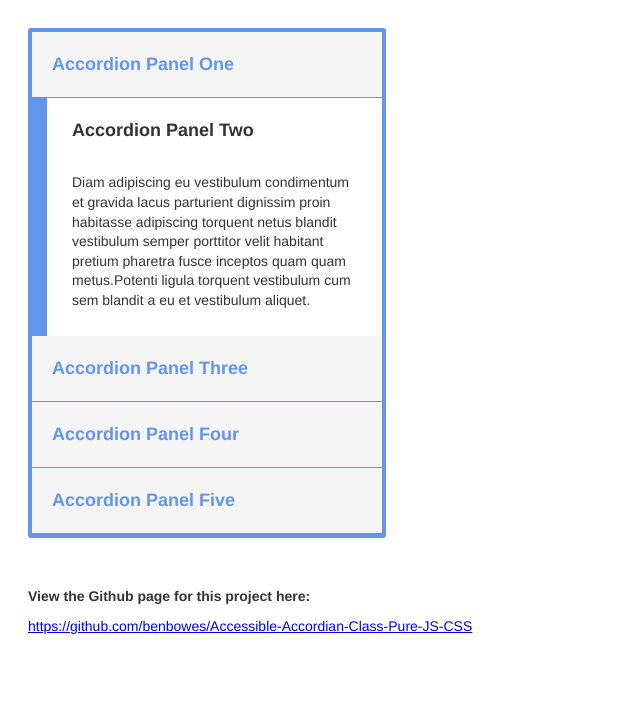
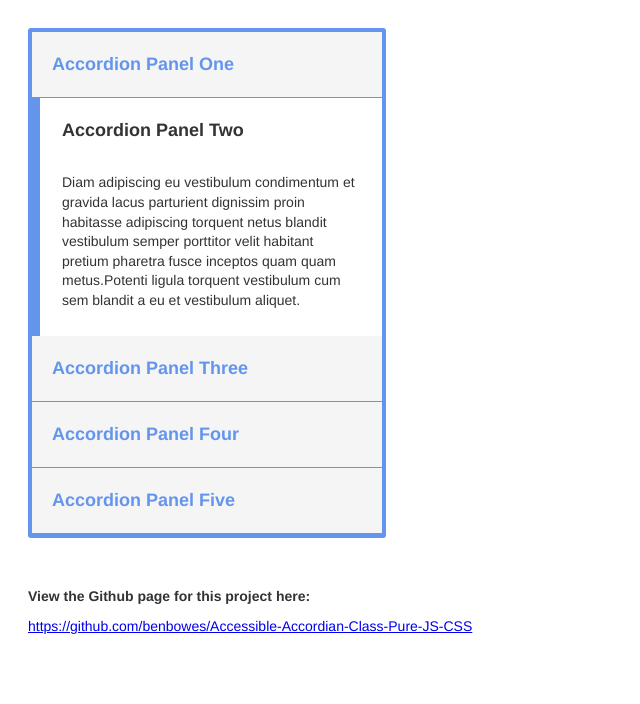
Before and after one commit to benbowes/Accessible-Accordian-Class-Pure-JS-CSS, a website: page index.html in a window 1280 px wide. Shown: the whole page, without its empty margins (0-640 px from the left). Drawn offline with Linux system fonts and the light colour scheme.

Commit message:
Update styles

```diff
--- a/style.css
+++ b/style.css
@@ -59,7 +59,7 @@ h4{margin: 0 0 10px;}
 }
 .accordion-panel__heading.active:before{
 	transition: all .2s;
-	border-left: 15px #6495ED solid;
+	border-left: 8px #6495ED solid;
 }
 .accordion-panel__heading:HOVER{
 	color: #333;
@@ -72,7 +72,7 @@ h4{margin: 0 0 10px;}
   color: #333;
   background: #fff;
   border-bottom: 0;
-  padding: 20px 20px 20px 40px;
+  padding: 20px 20px 20px 30px;
 }
 .accordion-panel__content{
   transition: all .2s;
@@ -94,11 +94,11 @@ h4{margin: 0 0 10px;}
 }
 .accordion-panel__content.active:before{
   transition: all .2s;
-  border-left: 15px #6495ED solid;
+  border-left: 8px #6495ED solid;
 }
 .accordion-panel__content.active {
   transition: all .2s;
   max-height: 500px;
   background: #fff;
-  padding: 10px 20px 15px 40px;
+  padding: 10px 20px 15px 30px;
 }
```
